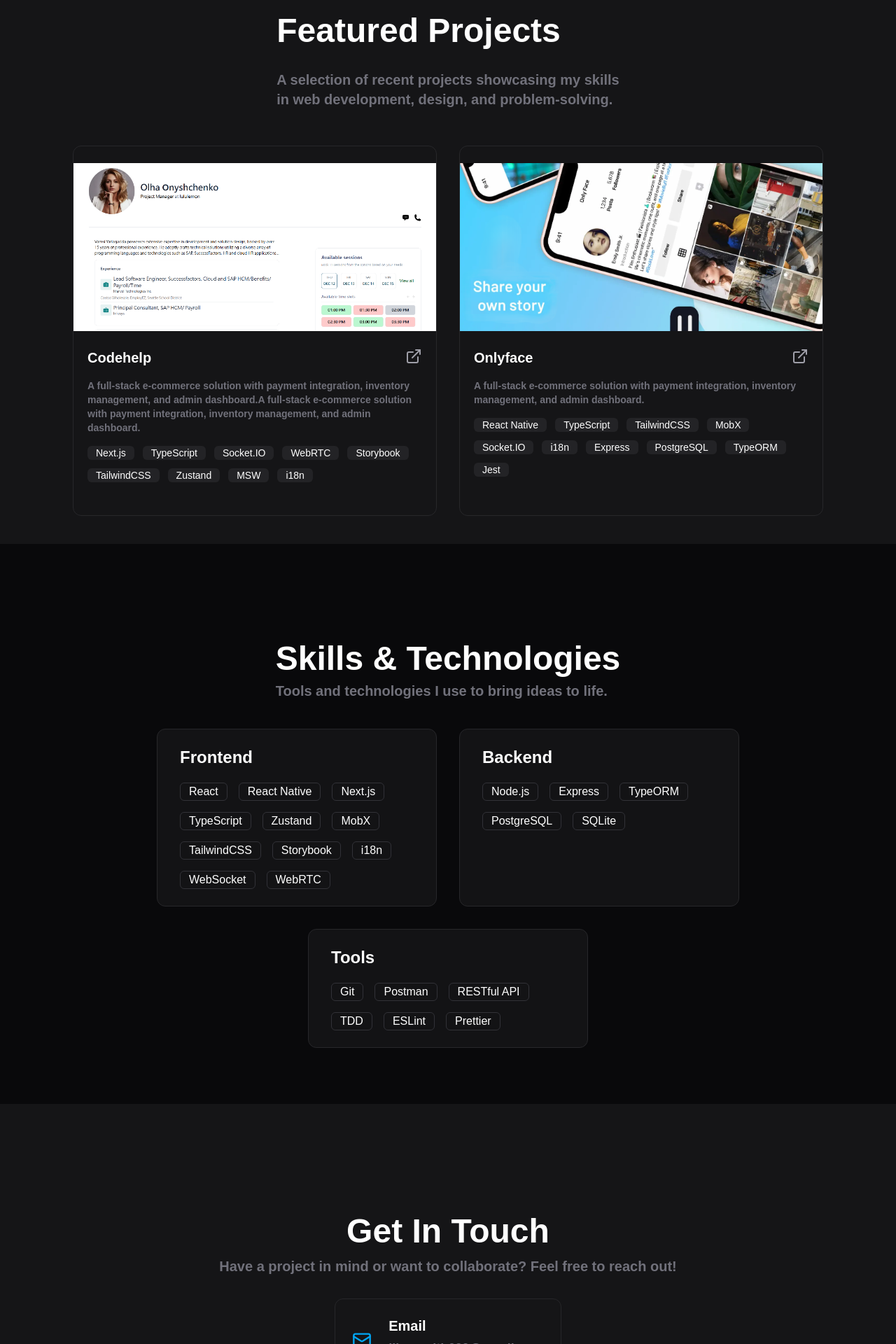
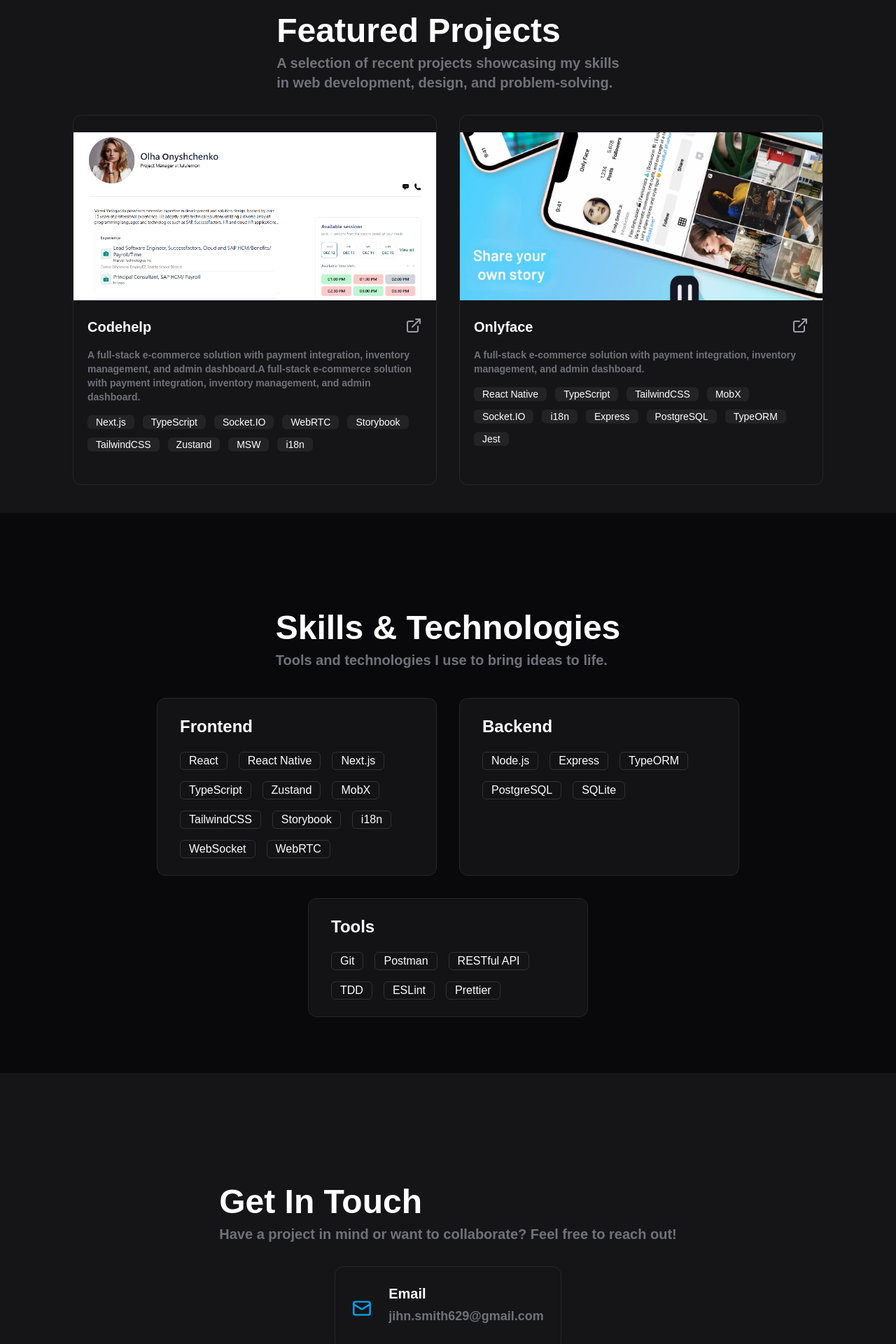
Before and after one commit to KevinLai02/portfolio, a Next.js app: page / in a window 1280 px wide. Shown: the part 880-2800 px from the top of the page at 70% size. Built offline with nearby package versions, Linux system fonts and the light colour scheme.

Commit message:
adjust each page padding style

```diff
--- a/src/container/Contact/Contact.tsx
+++ b/src/container/Contact/Contact.tsx
@@ -9,12 +9,14 @@
 			id="contact"
 			className="flex flex-col items-center justify-center bg-zinc-950/95 min-h-screen pb-10 pt-25 px-5"
 		>
-			<Title className="text-3xl sm:text-5xl" value="Get In Touch" />
+			<div className="space-y-2">
+				<Title className="text-3xl sm:text-5xl" value="Get In Touch" />
 
-			<Subtitle
-				className="text-lg sm:text-xl mt-3"
-				value="Have a project in mind or want to collaborate? Feel free to reach out!"
-			/>
+				<Subtitle
+					className="text-lg sm:text-xl"
+					value="Have a project in mind or want to collaborate? Feel free to reach out!"
+				/>
+			</div>
 			<div className="space-y-8 mt-8">
 				<ContactCard
 					title="Email"
--- a/src/container/Project/Project.tsx
+++ b/src/container/Project/Project.tsx
@@ -10,7 +10,7 @@
 			id="project"
 			className="flex flex-col items-center justify-center bg-zinc-950/95 min-h-screen space-y-8 pb-10 pt-25 px-5"
 		>
-			<div className="space-y-8">
+			<div className="space-y-2">
 				<Title className="text-3xl sm:text-5xl" value="Featured Projects" />
 				<div>
 					<Subtitle
@@ -23,7 +23,7 @@
 					/>
 				</div>
 			</div>
-			<div className="grid lg:grid-cols-2 md:grid-cols-2 gap-8 mt-5">
+			<div className="grid lg:grid-cols-2 md:grid-cols-2 gap-8">
 				{projectList.map((project) => (
 					<ProjectCard
 						key={project.id}
--- a/src/container/Skill/Skill.tsx
+++ b/src/container/Skill/Skill.tsx
@@ -10,10 +10,10 @@
 			className="min-h-screen flex flex-col items-center justify-center bg-zinc-950 px-4 pt-25 pb-10"
 			id="skill"
 		>
-			<div>
+			<div className="space-y-2">
 				<Title className="text-3xl sm:text-5xl" value="Skills & Technologies" />
 				<Subtitle
-					className="text-lg sm:text-xl mt-2"
+					className="text-lg sm:text-xl"
 					value="Tools and technologies I use to bring ideas to life."
 				/>
 			</div>
```
